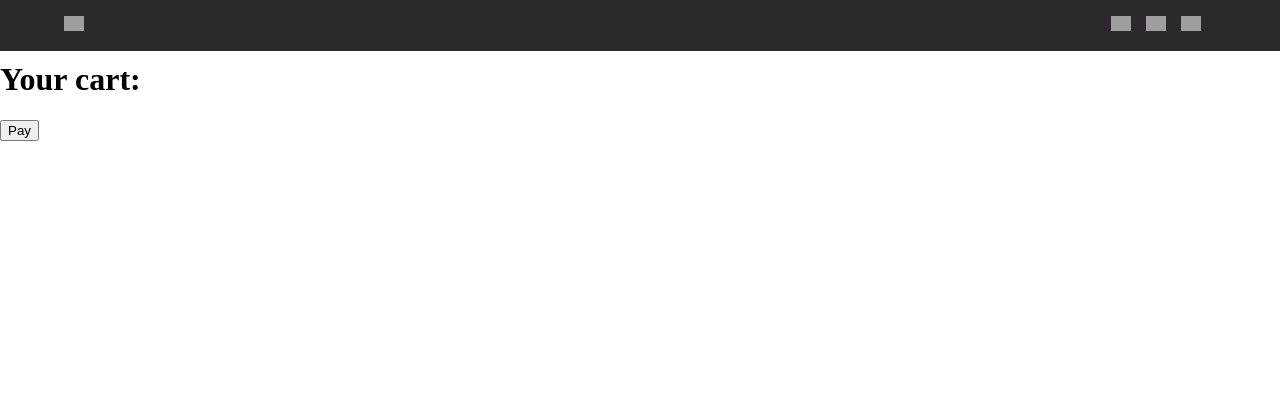
After one commit to lucyscript/WebprojectDat310, a Flask app: page /cart in a window 1280 px wide. The commit adds this page. Shown: the top 420 px of the page. Run offline with Flask 3, Linux system fonts and the light colour scheme; grey boxes are pictures that could not be loaded.

Commit message:
Basic kasse og produktside, og små endringer i path

```diff
--- a/HTML/templates/base.html
+++ b/HTML/templates/base.html
@@ -13,9 +13,9 @@
         <nav>
             <ul>
                 <li class="side_menu_button"><img src="https://uxwing.com/wp-content/themes/uxwing/download/web-app-development/hamburger-menu-icon.png" width="20px" onclick="side_menu_open()"></li>
-                <li><a href=""><img src="https://www.iconpacks.net/icons/2/free-home-icon-2502-thumb.png" width="20px"></a></li>
-                <li><a href="product.html"><img src="https://uxwing.com/wp-content/themes/uxwing/download/business-professional-services/product-icon.png" width="20px"></a></li>
-                <li><a href="cart.html"><img src="https://cdn-icons-png.flaticon.com/512/34/34627.png" width="20px"></a></li>
+                <li><a href="/"><img src="https://www.iconpacks.net/icons/2/free-home-icon-2502-thumb.png" width="20px"></a></li>
+                <li><a href="product"><img src="https://uxwing.com/wp-content/themes/uxwing/download/business-professional-services/product-icon.png" width="20px"></a></li>
+                <li><a href="cart"><img src="https://cdn-icons-png.flaticon.com/512/34/34627.png" width="20px"></a></li>
             </ul>
         </nav>
     </header>
--- /dev/null
+++ b/HTML/templates/cart.html
@@ -0,0 +1,10 @@
+{% extends 'base.html' %}
+
+{% block title %}
+    Cart - Hokeren
+{% endblock %}
+
+{% block content %}
+    <h1> Your cart: </h1>
+    <button> Pay </button>
+{% endblock %}
--- a/app.py
+++ b/app.py
@@ -1,11 +1,22 @@
 from flask import Flask, request, render_template, url_for, redirect
+import sqlite3
 
 app = Flask(__name__, template_folder='HTML/templates')
-
+# conn = sqlite3.connect("/Data/database.db")
+# cursor = conn.cursor()
 
 @app.route('/')
 def index():
     return render_template('index.html')
 
+@app.route('/cart')
+def cart():
+    return render_template('cart.html')
+
+@app.route('/product/<product_id>')
+def product(product_id):
+    return render_template('product')
+
+
 if __name__ == '__main__':
     app.run(debug=True)
```
Also changed, not shown: HTML/templates/product.html (added, +18 -0 lines), HTML/templates/template1.html (deleted).
